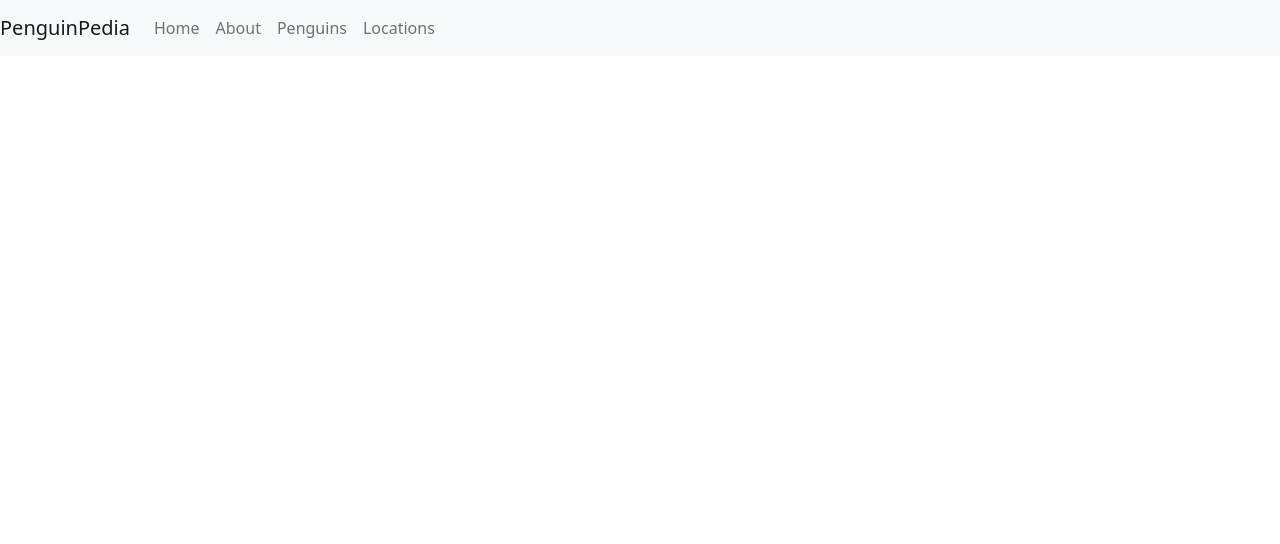
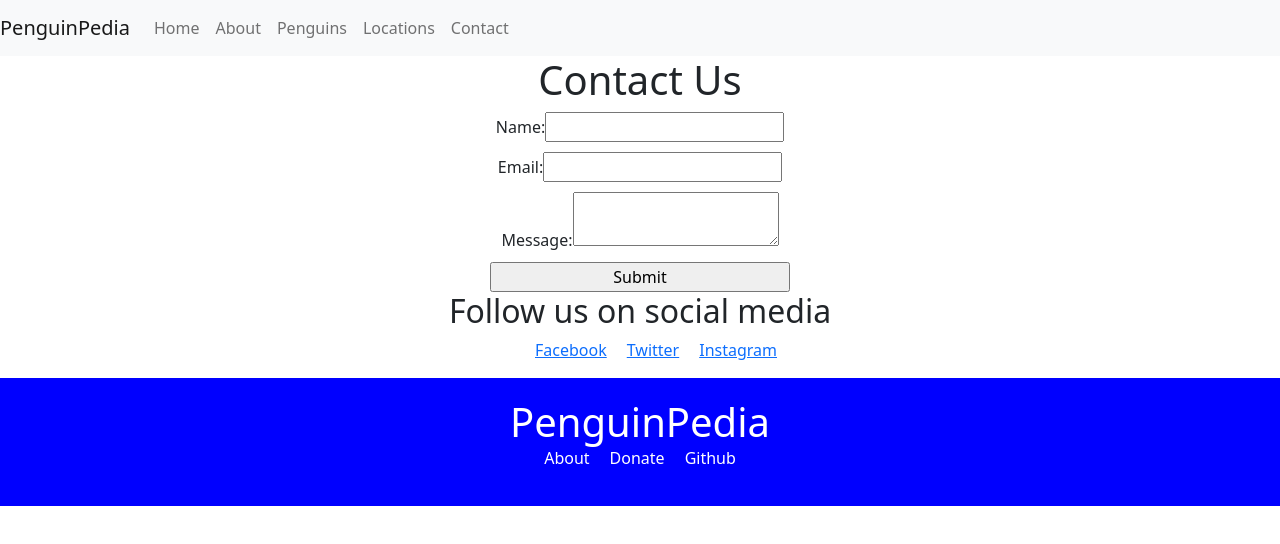
Before and after one commit to JamesFloyd-Pen/PenguinPedia-Website, a React (Create React App) app in the folder penguinpedia-app/: page /Contact in a window 1280 px wide. Shown: the top 544 px of the page. Built offline with nearby package versions, Linux system fonts and the light colour scheme.

Commit message:
Contact Addition
New Page addition

```diff
--- a/penguinpedia-app/src/App.js
+++ b/penguinpedia-app/src/App.js
@@ -5,7 +5,9 @@ import Home from "./pages/Home";
 import About from "./pages/About";
 import Penguins from "./pages/Penguins";
 import Location from "./pages/Location";
+import Contact from "./pages/Contact";
 import PENGUIN_NAVBAR from "./components/PENGUIN_NAVBAR";
+import PENGUIN_FOOTER from "./components/PENGUIN_FOOTER";
 
 function App() {
   return (
@@ -17,7 +19,10 @@ function App() {
         <Route path="/about" component={About} />
         <Route path="/Penguins" component={Penguins} />
         <Route path="/Location" component={Location} />
+        <Route path="/Contact" component={Contact} />
       </Switch>
+      <PENGUIN_FOOTER />
+
     </Router>
   </div>
 
--- a/penguinpedia-app/src/components/Penguin_navBar.jsx
+++ b/penguinpedia-app/src/components/Penguin_navBar.jsx
@@ -19,6 +19,8 @@ class PENGUIN_NAVBAR extends Component {
                         <Nav.Link as={Link} to="/About">About</Nav.Link>
                         <Nav.Link as={Link} to="/Penguins">Penguins</Nav.Link>
                         <Nav.Link as={Link} to="/Location">Locations</Nav.Link>
+                        <Nav.Link as={Link} to="/Contact">Contact</Nav.Link>
+
 
                     </Nav>
                 </Navbar.Collapse>
--- a/penguinpedia-app/src/components/styles/App.css
+++ b/penguinpedia-app/src/components/styles/App.css
@@ -74,3 +74,24 @@ footer {
 .Row-Foot-Container a:hover {
   color: lightblue;
 }
+
+.contact-form {
+  display: flex;
+  flex-direction: column;
+  width: 300px;
+  margin: auto;
+}
+
+.contact-form label {
+  margin-bottom: 10px;
+}
+
+.social-media-links {
+  list-style-type: none;
+  display: flex;
+  justify-content: center;
+}
+
+.social-media-links li {
+  margin: 0 10px;
+}
--- a/penguinpedia-app/src/pages/About.js
+++ b/penguinpedia-app/src/pages/About.js
@@ -1,10 +1,16 @@
 import React from 'react';
 
-const About = () => {
+function About() {
     return (
         <div>
             <h1>About Page</h1>
             <p>Welcome to the About page of PenguinPedia!</p>
+
+            <h2>What is PenguinPedia?</h2>
+            <p>PenguinPedia provides information of all 18 penguin species across the globe. It is a great resource for people who are interested in learning more about these fascinating birds. Alongside this we aim to bring awareness of the dangers the penguins face in compontery times.</p>
+
+            <h2>About the Author</h2>
+            <p>Hello, my name is James Floyd. I grew up as a penguin etheuistic during the 2000 during the penguin craze of the  time. I learned much of about these fascinating birds when I watched March of the Penguins, Madcessanger, and read numurous books like Mr Hopper's Penguins. </p>
         </div>
     );
 };
--- /dev/null
+++ b/penguinpedia-app/src/pages/Contact.js
@@ -0,0 +1,34 @@
+import React from 'react';
+import '../components/styles/App.css';
+
+function Contact() {
+  return (
+    <div>
+      <h1>Contact Us</h1>
+      <form className="contact-form">
+        <label>
+          Name:
+          <input type="text" name="name" />
+        </label>
+        <label>
+          Email:
+          <input type="email" name="email" />
+        </label>
+        <label>
+          Message:
+          <textarea name="message"></textarea>
+        </label>
+        <input type="submit" value="Submit" />
+      </form>
+
+      <h2>Follow us on social media</h2>
+      <ul className="social-media-links">
+        <li><a href="https://www.facebook.com">Facebook</a></li>
+        <li><a href="https://www.twitter.com">Twitter</a></li>
+        <li><a href="https://www.instagram.com">Instagram</a></li>
+      </ul>
+    </div>
+  );
+}
+
+export default Contact;
--- a/penguinpedia-app/src/pages/Home.js
+++ b/penguinpedia-app/src/pages/Home.js
@@ -4,7 +4,7 @@ import '../components/PENGUIN_FOOTER';
 import '../components/common/body/PENGUIN_BODY_VID';
 import '../components/common/body/card/PENGUIN_BODY_HERO_DAILYPENGUIN'
 //import PENGUIN_NAVBAR from '../components/PENGUIN_NAVBAR';
-import PENGUIN_FOOTER from '../components/PENGUIN_FOOTER';
+//import PENGUIN_FOOTER from '../components/PENGUIN_FOOTER';
 import PENGUIN_BODY_VID from '../components/common/body/PENGUIN_BODY_VID';
 import PENGUIN_BODY_HERO_DAILYPENGUIN from "../components/common/body/card/PENGUIN_BODY_HERO_DAILYPENGUIN";
 //
@@ -14,7 +14,6 @@ function Home(){
         <div className="Hero">
             <PENGUIN_BODY_VID />
             <PENGUIN_BODY_HERO_DAILYPENGUIN />
-            <PENGUIN_FOOTER />
         </div>
     );
 
```
Also changed, not shown: penguinpedia-app/src/components/common/body/card/PenguinCard.css (added, +16 -0 lines), penguinpedia-app/src/pages/Emperor_Penguin.js (added, +25 -0 lines), penguinpedia-app/src/pages/Penguins.js (+10 -0 lines), penguinpedia-app/src/components/common/body/card/PENGUIN_BODY_HERO_DAILYPENGUIN.jsx (indentation only).
